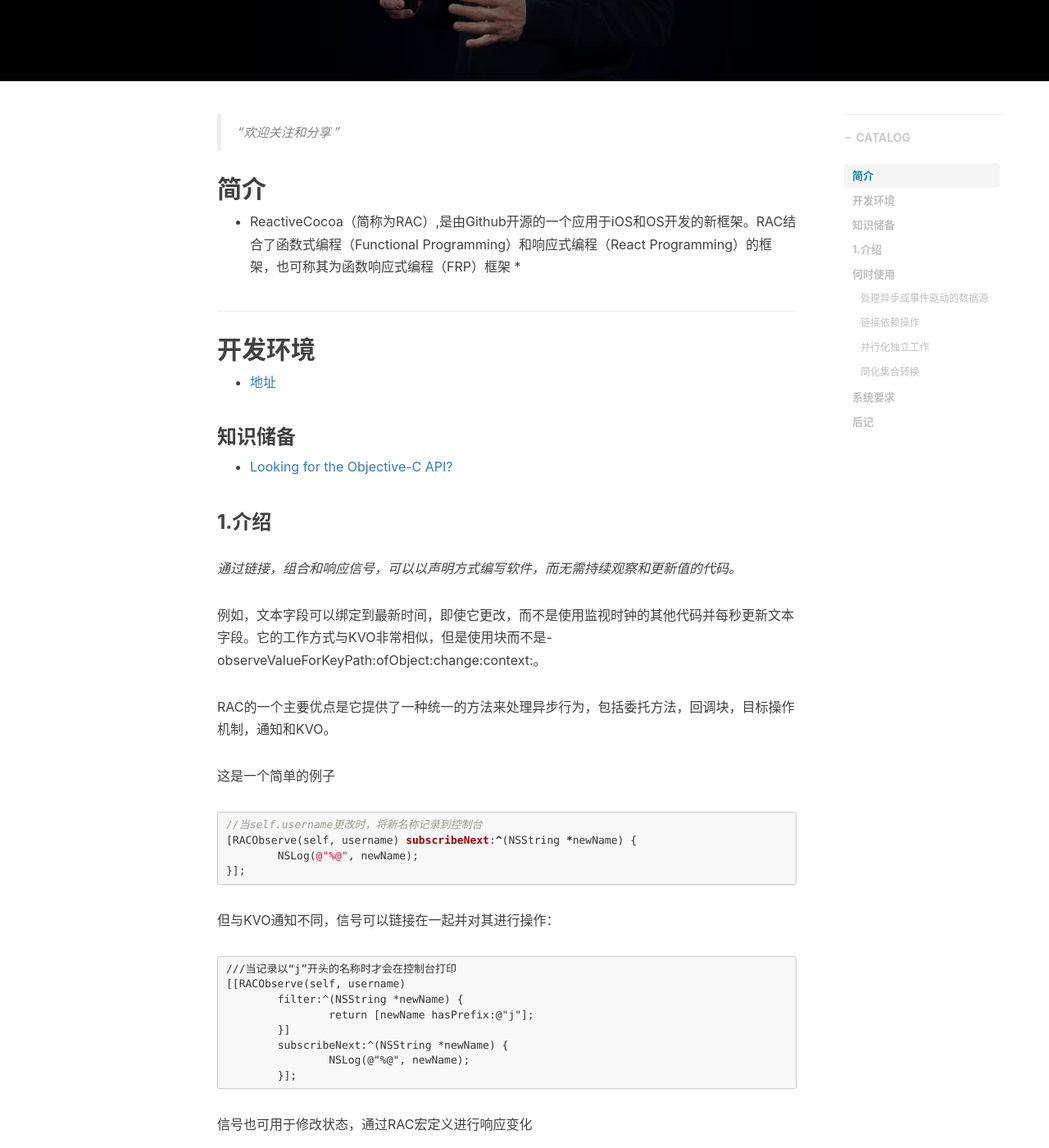
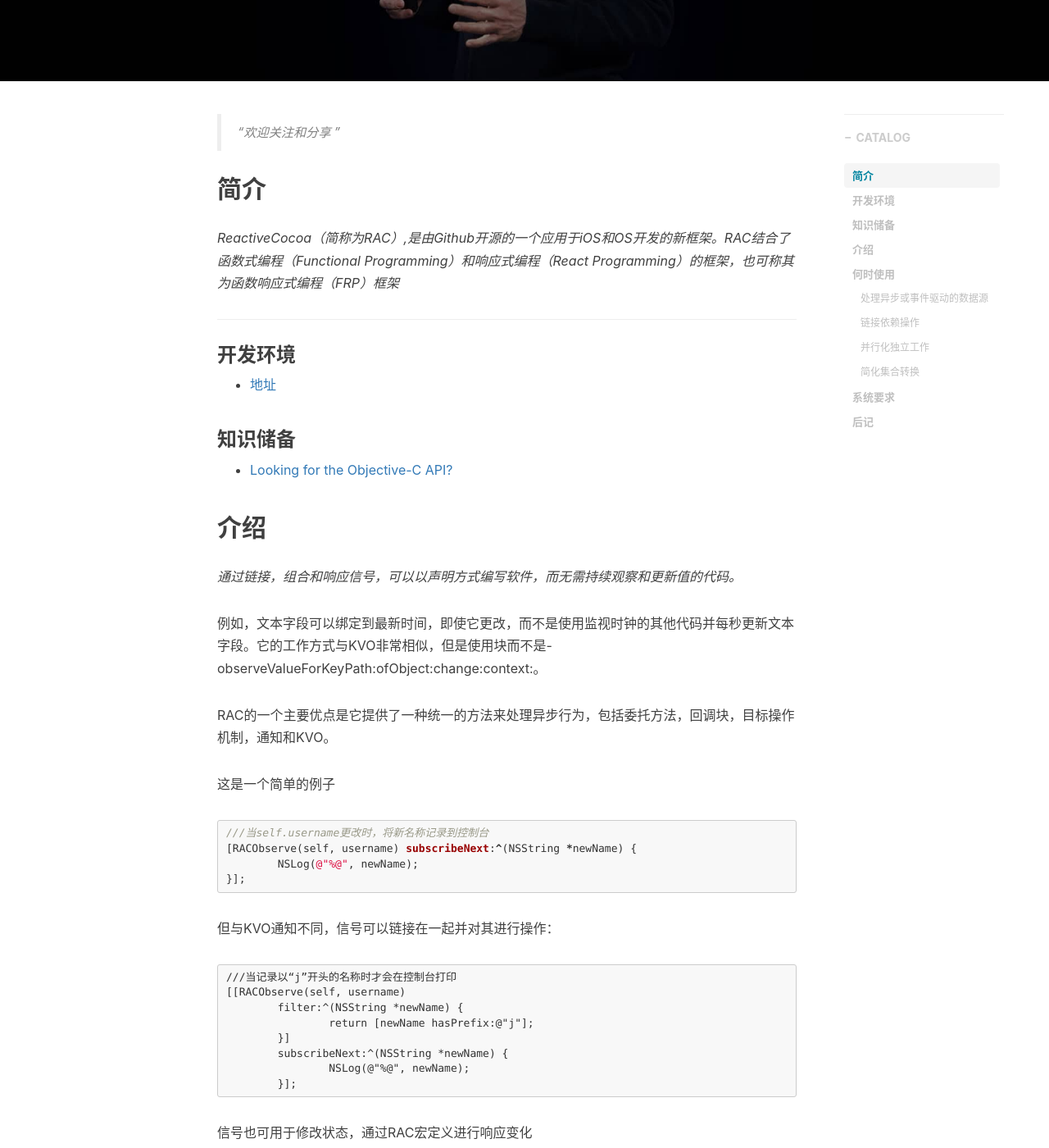
Before and after one commit to wangpt/wangpt.github.io, a Jekyll site: the page built from _posts/2018-11-22-rac-note.markdown, in a window 1280 px wide and 1400 px high, scrolled down 424 px. Shown: the whole window at 82% size. Built offline with Jekyll 4.4.1, drawn with Linux system fonts in a browser that asks for light colours; nearby versions of some CDN libraries; comment, search, counter and statistics services are not loaded.

Commit message:
Update _posts/2018-11-22-rac-note.markdown

````diff
--- a/_posts/2018-11-22-rac-note.markdown
+++ b/_posts/2018-11-22-rac-note.markdown
@@ -16,12 +16,12 @@ tags:
 
 
 ## 简介
-* ReactiveCocoa（简称为RAC）,是由Github开源的一个应用于iOS和OS开发的新框架。RAC结合了函数式编程（Functional Programming）和响应式编程（React Programming）的框架，也可称其为函数响应式编程（FRP）框架 *
+*ReactiveCocoa（简称为RAC）,是由Github开源的一个应用于iOS和OS开发的新框架。RAC结合了函数式编程（Functional Programming）和响应式编程（React Programming）的框架，也可称其为函数响应式编程（FRP）框架*
 
 
 ---
 
-## 开发环境
+### 开发环境
 
 * [地址](https://github.com/ReactiveCocoa/ReactiveCocoa)
 
@@ -29,8 +29,7 @@ tags:
 
 * [Looking for the Objective-C API?](https://github.com/ReactiveCocoa/ReactiveObjC)
 
-
-### 1.介绍
+## 介绍
 *通过链接，组合和响应信号，可以以声明方式编写软件，而无需持续观察和更新值的代码。*
 
 例如，文本字段可以绑定到最新时间，即使它更改，而不是使用监视时钟的其他代码并每秒更新文本字段。它的工作方式与KVO非常相似，但是使用块而不是-observeValueForKeyPath:ofObject:change:context:。
@@ -40,7 +39,7 @@ RAC的一个主要优点是它提供了一种统一的方法来处理异步行
 这是一个简单的例子
 
 ```objc
-//当self.username更改时，将新名称记录到控制台
+///当self.username更改时，将新名称记录到控制台
 [RACObserve(self, username) subscribeNext:^(NSString *newName) {
 	NSLog(@"%@", newName);
 }];
````
